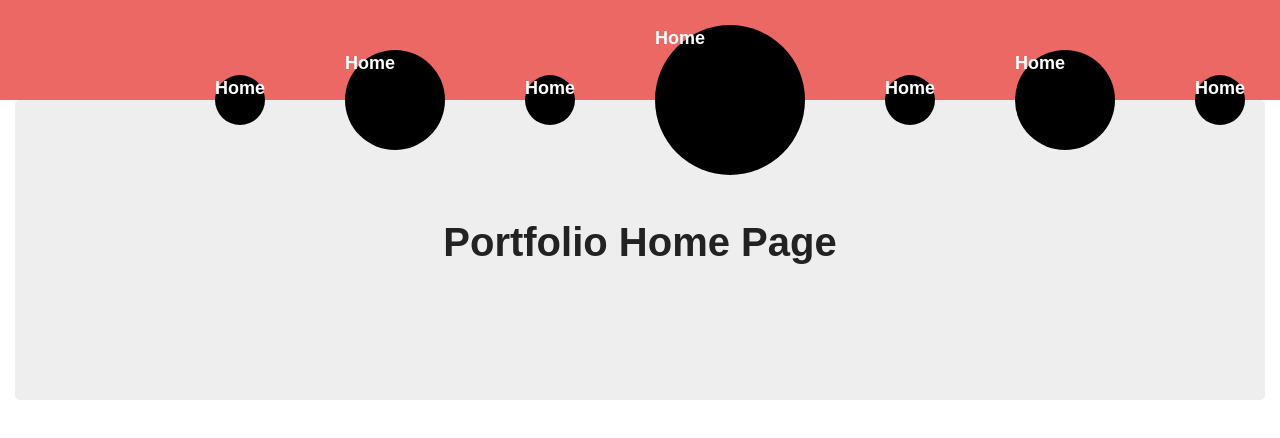
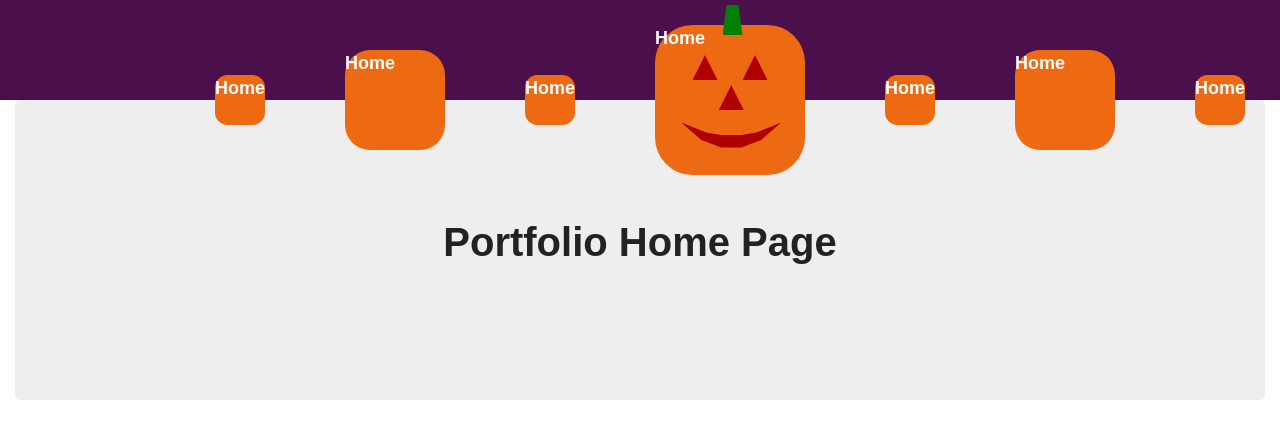
Before and after one commit to therobshock/react-portfolio, a React (Create React App) app in the folder client/: page / in a window 1280 px wide. Shown: the top 438 px of the page. Built offline with nearby package versions, Linux system fonts and the light colour scheme; a web font is replaced by a local one.

Commit message:
nav component redesign

```diff
--- a/client/src/components/Nav/index.js
+++ b/client/src/components/Nav/index.js
@@ -3,7 +3,7 @@ import "./style.css";
 
 function Nav() {
   return (
-    <nav className="navbar navbar-expand-lg navbar-dark bg-primary">
+    <nav className="navbar navbar-expand-lg">
       <div className="container d-flex justify-content-around">
         <a className="small-logo" href="/">
           Home
@@ -15,6 +15,11 @@ function Nav() {
           Home
         </a>
         <a className="main-logo" href="/">
+          <div className="stem"></div>
+          <div className="triangle left-eye"></div>
+          <div className="triangle right-eye"></div>
+          <div className="triangle nose"></div>
+          <div className="mouth"></div>
           Home
         </a>
         <a className="small-logo" href="/">
--- a/client/src/components/Nav/style.css
+++ b/client/src/components/Nav/style.css
@@ -1,7 +1,7 @@
 nav {
     color: #fff;
     height: 100px;
-    /* overflow: hidden; */
+    background-color: rgb(75, 15, 75);
     position: relative;
 }
 
@@ -14,15 +14,60 @@ nav {
 
 a {
     color: #fff;
-    background-color: #000;
-    border-radius: 50%;
+    background-color: rgb(238, 106, 18);
+    border-radius: 25%;
     z-index: 1;
+    position: relative;
 }
 
 a.main-logo {
     height: 150px;
     width: 150px;
 
+}
+
+a.main-logo .stem {
+    height: 30px;
+    width: 20px;
+    background-color: green;
+    position: absolute;
+    top: -20px;
+    left: 45%;
+    z-index: 0;
+    clip-path: polygon(20% 0%, 80% 0%, 100% 100%, 0% 100%);
+}
+
+a.main-logo .triangle {
+    height: 25px;
+    width: 25px;
+    background-color: rgb(175, 0, 0);
+    position: absolute;
+    clip-path: polygon(50% 0%, 0% 100%, 100% 100%);
+}
+
+a.main-logo .left-eye {
+    top: 20%;
+    left: 25%;
+}
+
+a.main-logo .right-eye {
+    top: 20%;
+    right: 25%;
+}
+
+a.main-logo .nose {
+    top: 40%;
+    left: 42.5%;
+}
+
+a.main-logo .mouth {
+    height: 25px;
+    width: 100px;
+    position: absolute;
+    background-color: rgb(175, 0, 0);
+    clip-path: polygon(0% 0%, 25% 40%, 40% 50%, 60% 50%, 75% 40%, 100% 0%, 80% 70%, 60% 100%, 40% 100%, 20% 70%);
+    left: 17.5%;
+    top: 65%;
 }
 
 a.large-logo {
```
